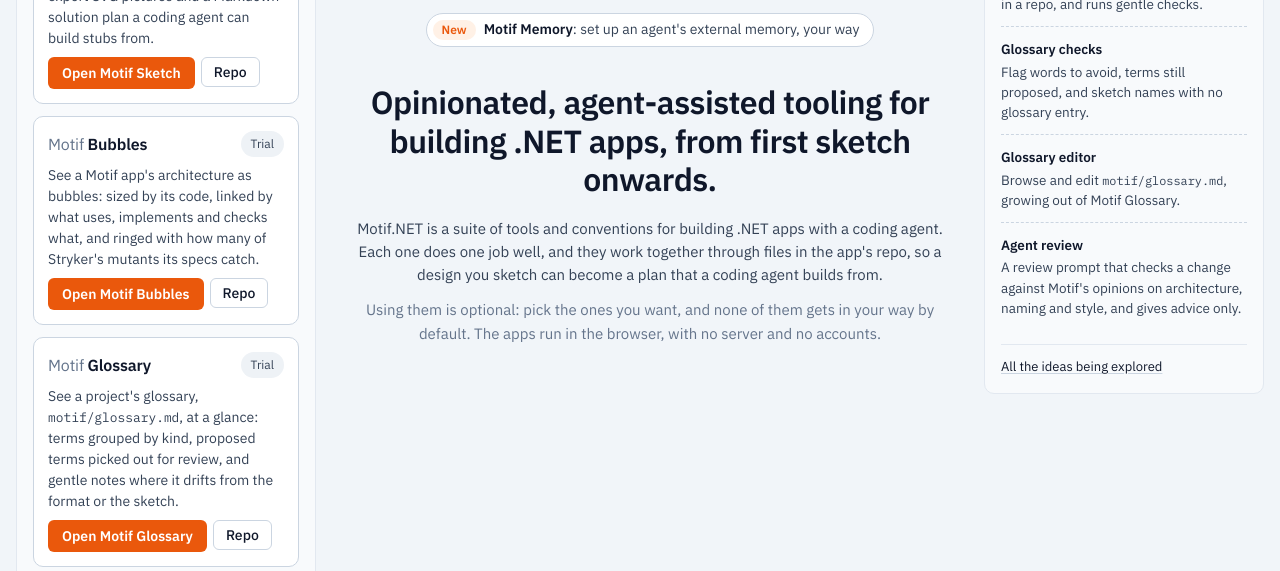
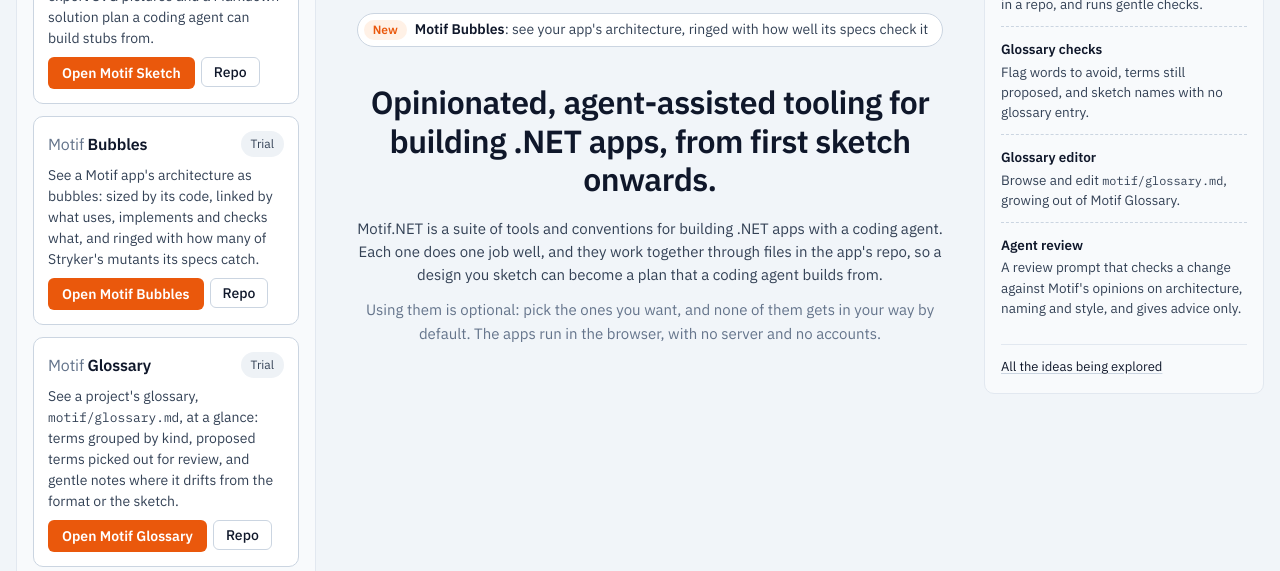
Before and after one commit to motif-dotnet/motif-dotnet.github.io, a plain HTML site: page index.html in a window 1280 px wide. Shown: the part 229-800 px from the top of the page. Drawn offline with Linux system fonts and the light colour scheme.

Commit message:
What's new is Motif Bubbles, after Motif Memory

```diff
--- a/index.html
+++ b/index.html
@@ -133,7 +133,7 @@
             </div>
 
             <!-- What's new: one line, swapped or removed by hand when something newer comes along. -->
-            <p class="news"><a href="https://motif-dotnet.github.io/Motif.Memory/"><span class="news-tag">New</span><span><b>Motif Memory</b>: set up an agent's external memory, your way</span></a></p>
+            <p class="news"><a href="https://motif-dotnet.github.io/Motif.Bubbles/"><span class="news-tag">New</span><span><b>Motif Bubbles</b>: see your app's architecture, ringed with how well its specs check it</span></a></p>
 
             <section class="hero">
                 <h1>Opinionated, agent-assisted tooling for building .NET apps, from first sketch onwards.</h1>
```
